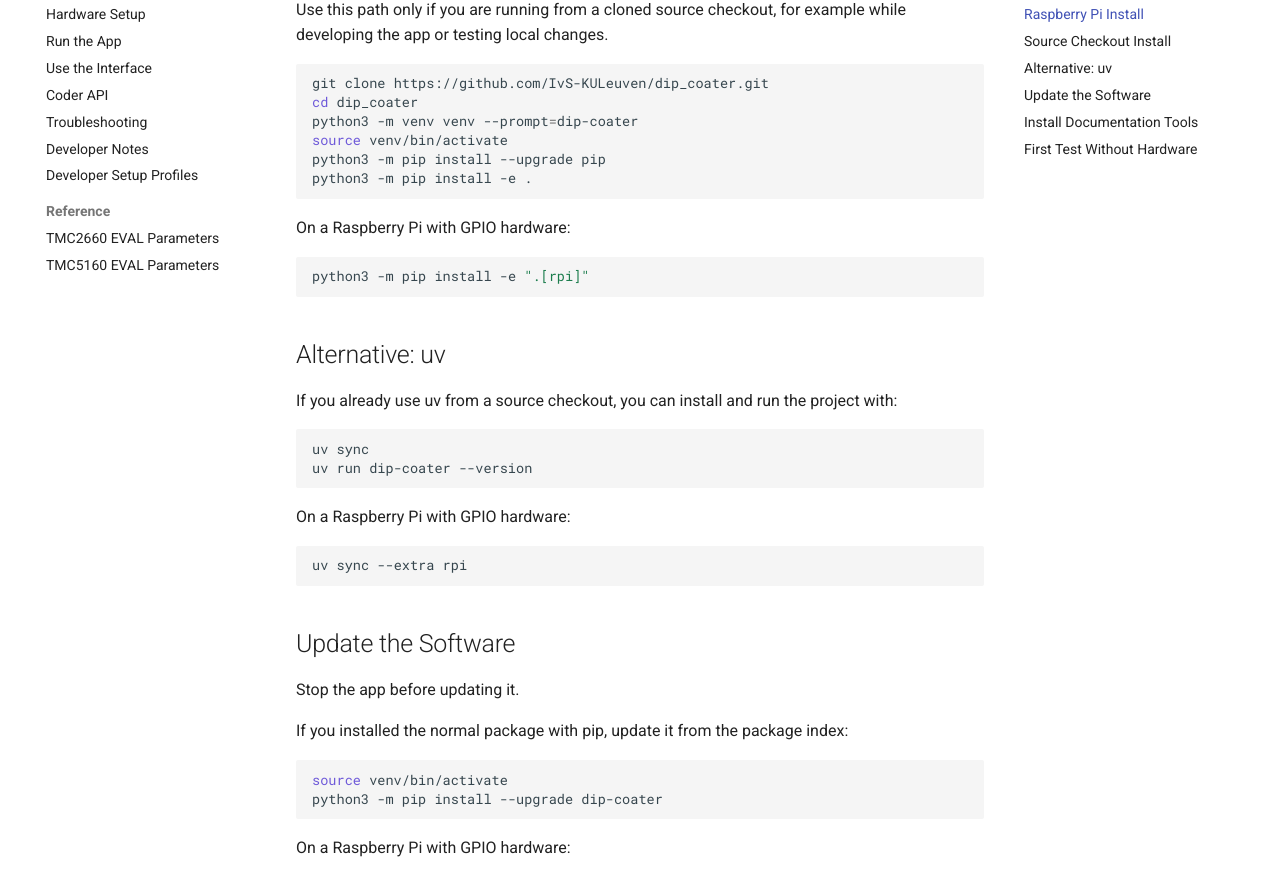
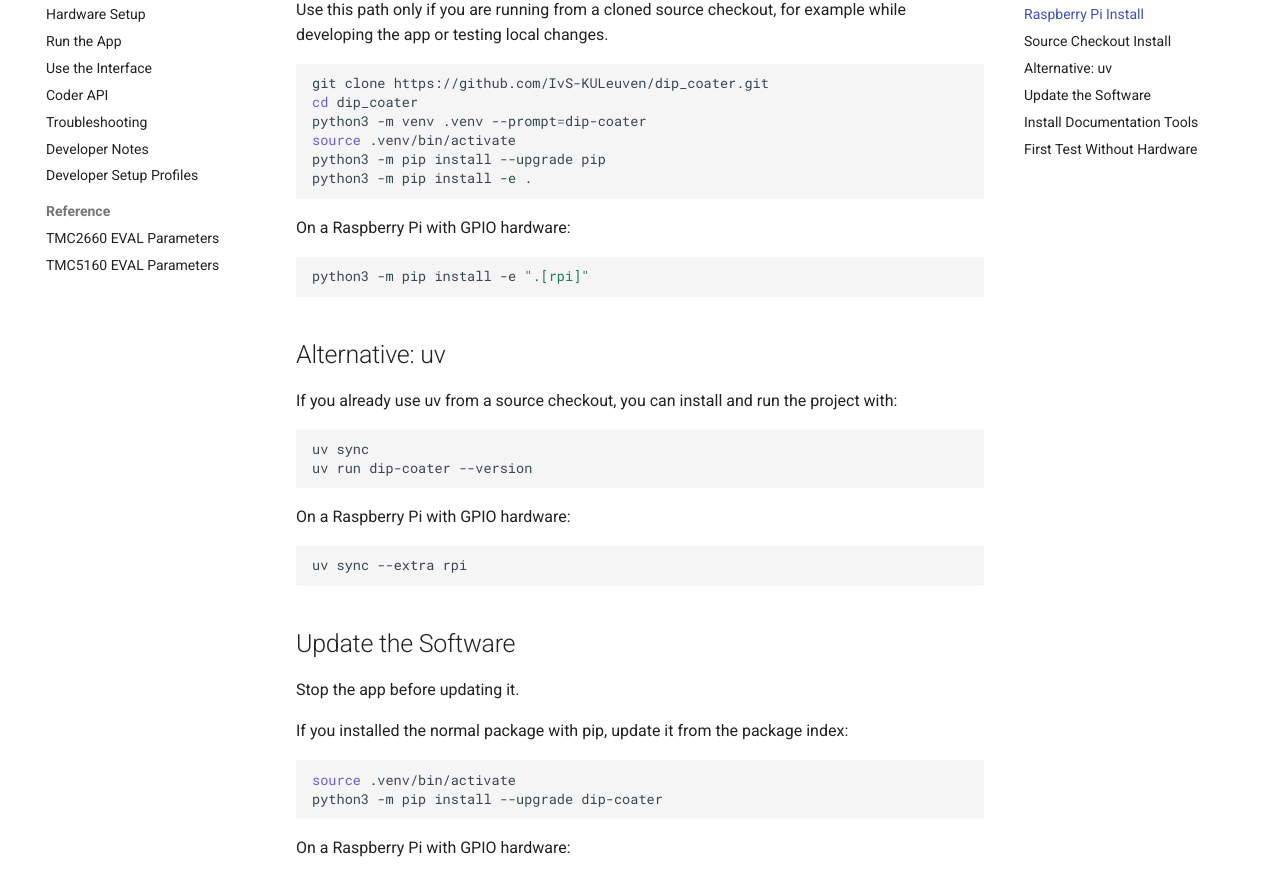
Before and after one commit to IvS-KULeuven/dip_coater, an MkDocs documentation site: the page built from docs/install.md, in a window 1280 px wide and 1400 px high, scrolled down 959 px. Shown: the part 148-1023 px from the top of the window. Built offline with MkDocs 1.6.1 and Material for MkDocs 9.7.7, drawn with Linux system fonts in a browser that asks for light colours; comment, search, counter and statistics services are not loaded.

````diff
--- a/docs/install.md
+++ b/docs/install.md
@@ -49,8 +49,8 @@ Use this path only if you are running from a cloned source checkout, for example
 ```bash
 git clone https://github.com/IvS-KULeuven/dip_coater.git
 cd dip_coater
-python3 -m venv venv --prompt=dip-coater
-source venv/bin/activate
+python3 -m venv .venv --prompt=dip-coater
+source .venv/bin/activate
 python3 -m pip install --upgrade pip
 python3 -m pip install -e .
 ```
@@ -83,7 +83,7 @@ Stop the app before updating it.
 If you installed the normal package with pip, update it from the package index:
 
 ```bash
-source venv/bin/activate
+source .venv/bin/activate
 python3 -m pip install --upgrade dip-coater
 ```
 
````
Also changed, not shown: docs/troubleshooting.md (+1 -1 lines).
